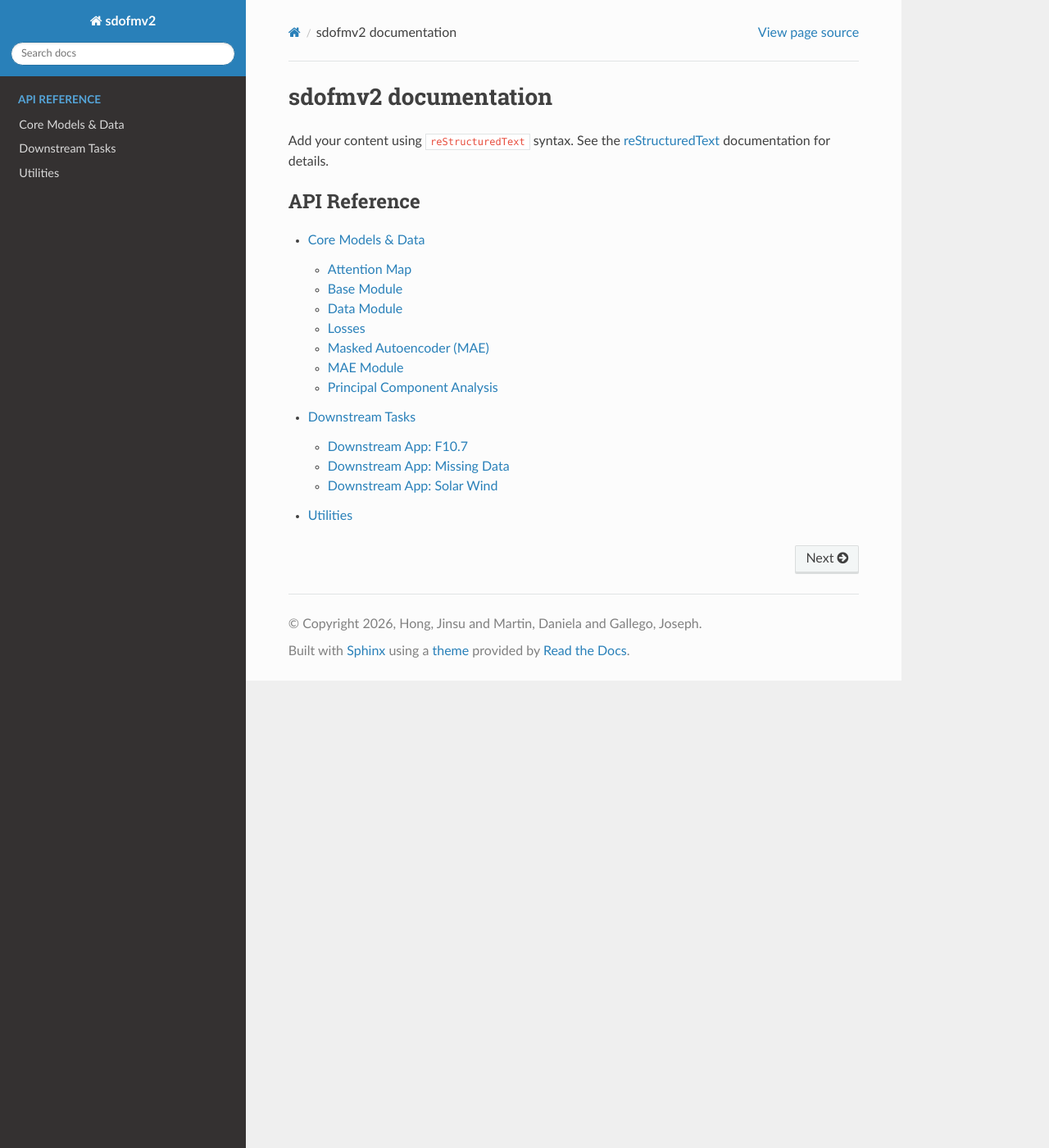
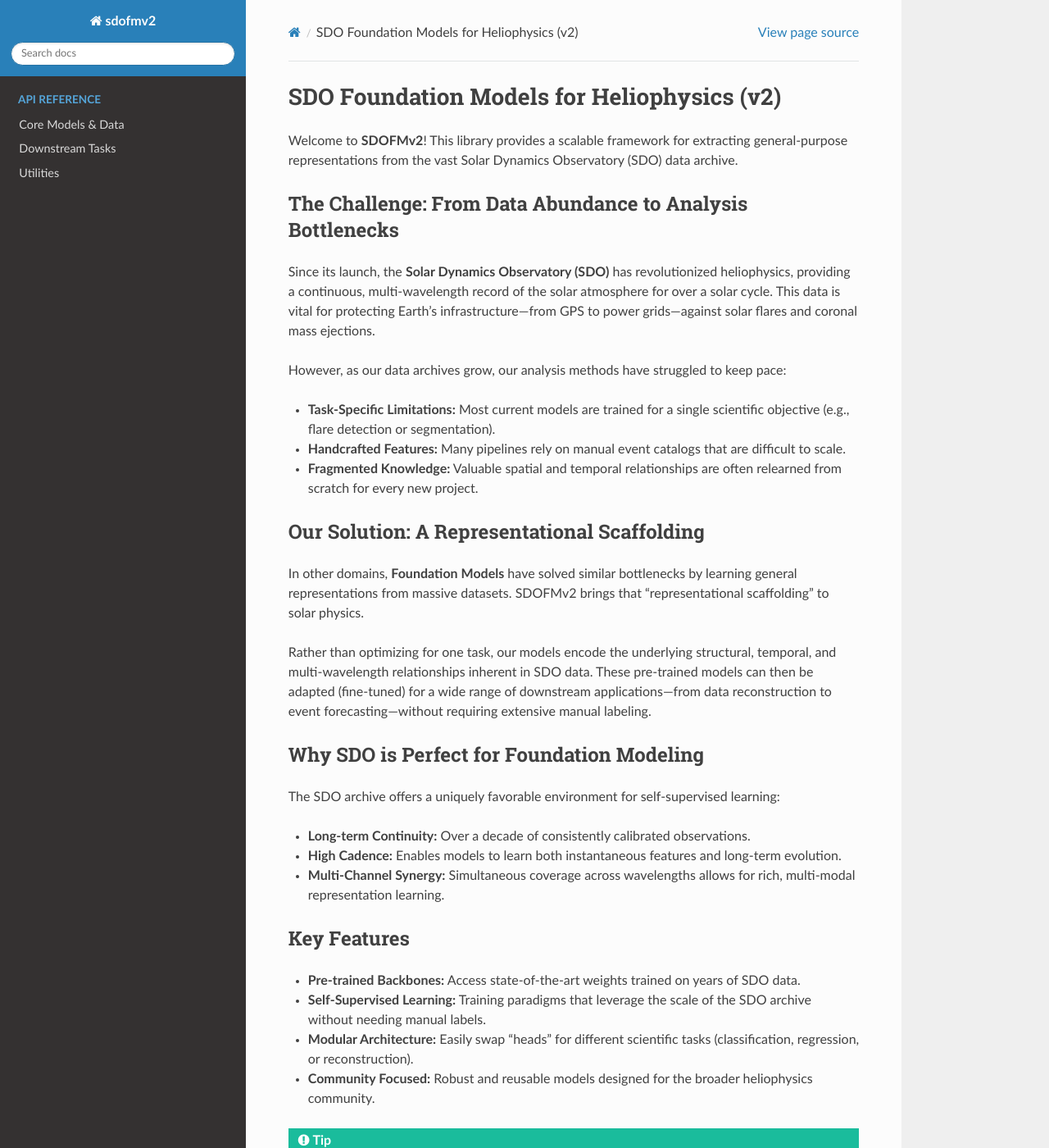
Before and after one commit to Joaggi/sdofmv2, a Sphinx documentation site: the page built from docs/source/index.rst, in a window 1280 px wide and 1400 px high. Shown: the whole window at 82% size. Built offline with Sphinx 7.4.7 and the Read the Docs theme 3.1.0, drawn with Linux system fonts in a browser that asks for light colours; some of the changed text lies outside the part shown.

Commit message:
update introduction page

```diff
--- a/docs/source/index.rst
+++ b/docs/source/index.rst
@@ -1,15 +1,52 @@
-.. sdofmv2 documentation master file, created by
-   sphinx-quickstart on Wed Mar 11 03:40:02 2026.
-   You can adapt this file completely to your liking, but it should at least
-   contain the root `toctree` directive.
+============================================
+SDO Foundation Models for Heliophysics (v2)
+============================================
 
-sdofmv2 documentation
-=====================
+.. .. image:: https://raw.githubusercontent.com/Joaggi/sdofmv2/main/sdofmv2.png
+..    :align: center
+..    :alt: SDOFMv2 Architecture
+..    :width: 600px
 
-Add your content using ``reStructuredText`` syntax. See the
-`reStructuredText <https://www.sphinx-doc.org/en/master/usage/restructuredtext/index.html>`_
-documentation for details.
+Welcome to **SDOFMv2**! This library provides a scalable framework for extracting general-purpose representations from the vast Solar Dynamics Observatory (SDO) data archive.
 
+The Challenge: From Data Abundance to Analysis Bottlenecks
+----------------------------------------------------------
+Since its launch, the **Solar Dynamics Observatory (SDO)** has revolutionized heliophysics, providing a continuous, multi-wavelength record of the solar atmosphere for over a solar cycle. This data is vital for protecting Earth’s infrastructure—from GPS to power grids—against solar flares and coronal mass ejections.
+
+However, as our data archives grow, our analysis methods have struggled to keep pace:
+
+* **Task-Specific Limitations:** Most current models are trained for a single scientific objective (e.g., flare detection or segmentation).
+* **Handcrafted Features:** Many pipelines rely on manual event catalogs that are difficult to scale.
+* **Fragmented Knowledge:** Valuable spatial and temporal relationships are often relearned from scratch for every new project.
+
+Our Solution: A Representational Scaffolding
+--------------------------------------------
+In other domains, **Foundation Models** have solved similar bottlenecks by learning general representations from massive datasets. SDOFMv2 brings that "representational scaffolding" to solar physics.
+
+Rather than optimizing for one task, our models encode the underlying structural, temporal, and multi-wavelength relationships inherent in SDO data. These pre-trained models can then be adapted (fine-tuned) for a wide range of downstream applications—from data reconstruction to event forecasting—without requiring extensive manual labeling.
+
+Why SDO is Perfect for Foundation Modeling
+------------------------------------------
+The SDO archive offers a uniquely favorable environment for self-supervised learning:
+
+* **Long-term Continuity:** Over a decade of consistently calibrated observations.
+* **High Cadence:** Enables models to learn both instantaneous features and long-term evolution.
+* **Multi-Channel Synergy:** Simultaneous coverage across wavelengths allows for rich, multi-modal representation learning.
+
+Key Features
+------------
+* **Pre-trained Backbones:** Access state-of-the-art weights trained on years of SDO data.
+* **Self-Supervised Learning:** Training paradigms that leverage the scale of the SDO archive without needing manual labels.
+* **Modular Architecture:** Easily swap "heads" for different scientific tasks (classification, regression, or reconstruction).
+* **Community Focused:** Robust and reusable models designed for the broader heliophysics community.
+
+.. tip::
+   **Ready to get started?**
+
+   * **Source Code:** Visit our `GitHub Repository <https://github.com/Joaggi/sdofmv2>`_ to view the code and latest releases.
+   * **Setup:** Follow our `installation <https://github.com/Joaggi/sdofmv2?tab=readme-ov-file#getting-started>`_ guide to set up your environment.
+   * **Tutorial:** Check out the `usage <https://github.com/Joaggi/sdofmv2?tab=readme-ov-file#data-preparation>`_ tutorial to load your first pre-trained model.
+   * **Contribute:** Found a bug? Open an issue on `GitHub Issues <https://github.com/Joaggi/sdofmv2/issues>`_.
 
 .. toctree::
    :maxdepth: 2
@@ -19,8 +56,9 @@
    Downstream Tasks <sdofmv2.tasks>
    Utilities <sdofmv2.utils>
 
-.. .. toctree::
-..    :maxdepth: 2
-..    :caption: API Reference
+.. Indices and tables
+.. ==================
 
-..    sdofmv2
+.. * :ref:`genindex`
+.. * :ref:`modindex`
+.. * :ref:`search`
```
